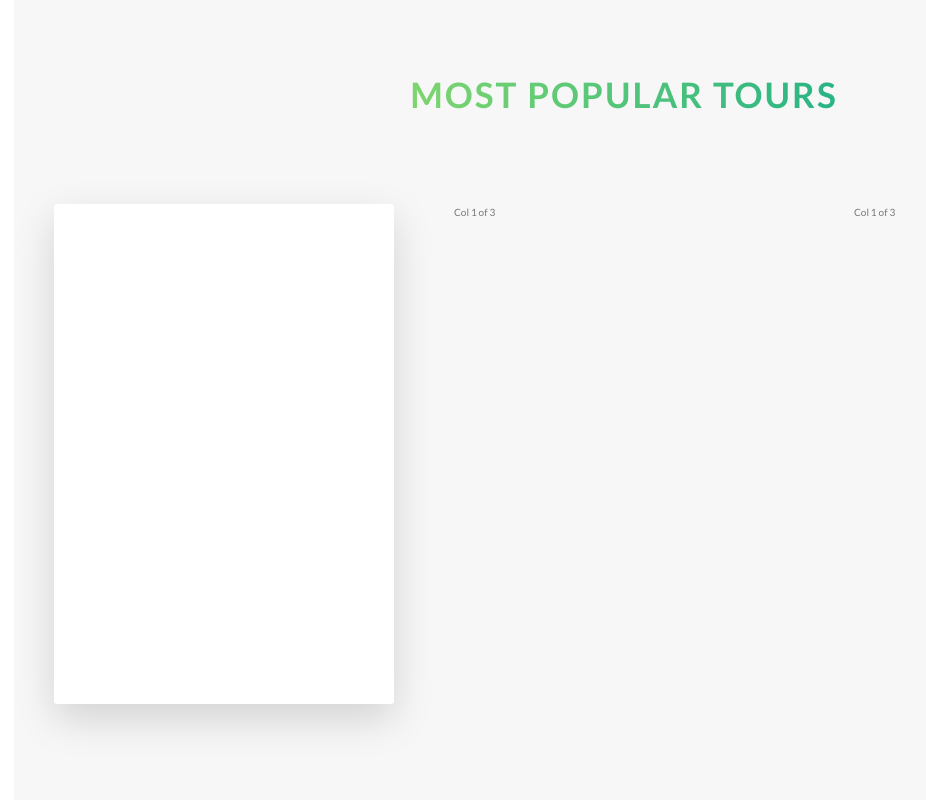
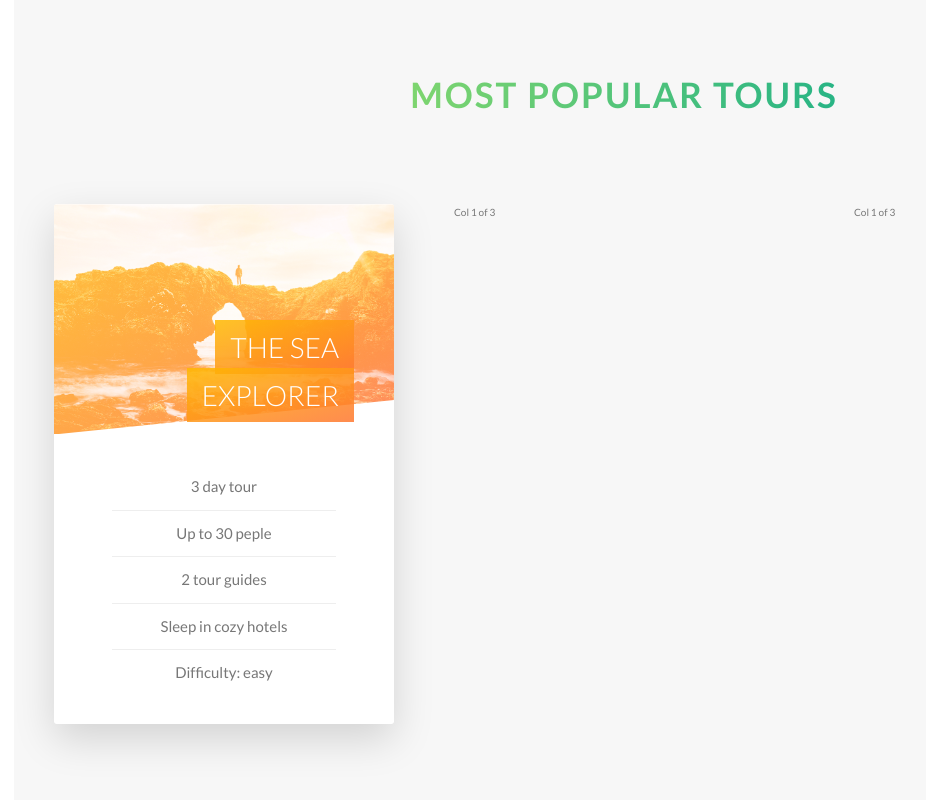
Before and after one commit to DanielCruz-fs/dnl-natours-project, a website: page index.html in a window 1280 px wide. Shown: the part 2272-3072 px from the top of the page, without its empty margins (16-942 px from the left). Drawn offline with Linux system fonts and the light colour scheme.

Commit message:
Make front card :sleepy:

```diff
--- a/index.html
+++ b/index.html
@@ -112,7 +112,21 @@
               <div class="col-1-of-3">
                 <div class="card">
                   <div class="card__side card__side--front">
-                    front
+                    <div class="card__picture card__picture--1">
+                      &nbsp;
+                    </div>
+                    <h4 class="card__heading">
+                      <span class="card__heading-span card__heading-span--1">The sea explorer</span>
+                    </h4>
+                    <div class="card__details">
+                      <ul>
+                        <li>3 day tour</li>
+                        <li>Up to 30 peple</li>
+                        <li>2 tour guides</li>
+                        <li>Sleep in cozy hotels</li>
+                        <li>Difficulty: easy</li>
+                      </ul>
+                    </div>
                   </div>
                   <div class="card__side card__side--back card__side--back-1">
                     back
--- a/sass/abstracts/_variables.scss
+++ b/sass/abstracts/_variables.scss
@@ -15,6 +15,7 @@ $color-gray-dark: #777;
 $color-white: #fff;
 $color-black: #0000;
 $color-gray-light-1: #f7f7f7;
+$color-gray-light-2: #eee;
 
 // Fonts
 $default-font-size: 1.6rem;
--- a/sass/components/_card.scss
+++ b/sass/components/_card.scss
@@ -1,13 +1,12 @@
 .card {
+  // For functionality
   perspective: 150rem;
   -moz-perspective: 150rem;
   position: relative;
-  height: 50rem;
+  height: 52rem;
 
   &__side {
-    color: #fff;
-    font-size: 2rem;
-    height: 50rem;
+    height: 52rem;
     transition: all .8s ease;
     position: absolute;
     top: 0;
@@ -15,6 +14,8 @@
     width: 100%;
     backface-visibility: hidden;
     border-radius: 3px;
+    // Hide the children's elements overflow
+    overflow: hidden;
     box-shadow: 0 1.5rem 4rem rgba($color-black, .15);
 
     &--front {
@@ -31,10 +32,79 @@
   }
 
   &:hover &__side--front {
-    transform: rotateY(180deg);
+    transform: rotateY(-180deg);
   }
 
   &:hover &__side--back {
     transform: rotateY(0);
   }
+
+  // For front side styling
+  &__picture {
+    background-size: cover;
+    height: 23rem;
+    background-blend-mode: screen;
+    // For all browsers
+    -webkit-clip-path: polygon(0 0, 100% 0, 100% 85%, 0 100%);
+    // To cut the size
+    clip-path: polygon(0 0, 100% 0, 100% 85%, 0 100%);
+
+    &--1 {
+      background-image: linear-gradient(to right bottom, $color-secondary-light, $color-secondary-dark),url(../img/nat-5.jpg);
+    }
+
+    &--2 {
+      background-image: url(../img/nat-5.jpg);
+    }
+
+
+    &--3 {
+      background-image: url(../img/nat-5.jpg);
+    }
+  }
+
+  &__heading {
+    font-size: 2.8rem;
+    font-weight: 300;
+    text-align: right;
+    text-transform: uppercase;
+    color: $color-white;
+    position: absolute;
+    top: 12rem;
+    right: 4rem;
+    width: 75%;
+  }
+
+  &__heading-span {
+    padding: 1rem 1.5rem;
+    // specifies how the background, padding, border, border-image, box-shadow, margin, and clip-path
+    // of an element is applied when the box for the element is fragmented (treats one element as two)
+    -webkit-box-decoration-break: clone;
+    box-decoration-break: clone;
+
+    &--1 {
+      background-image: linear-gradient(to right bottom, rgba($color-secondary-light, .85), rgba($color-secondary-dark, .85));
+    }
+  }
+
+  &__details {
+    padding: 3rem;
+
+    ul {
+      list-style: none;
+      width: 80%;
+      // TO center a block element inside a block element
+      margin: 0 auto;
+
+      li {
+        text-align: center;
+        font-size: 1.5rem;
+        padding: 1rem;
+
+        &:not(:last-child) {
+          border-bottom: 1px solid $color-gray-light-2;
+        }
+      }
+    }
+  }
 }
--- a/sass/layout/_header.scss
+++ b/sass/layout/_header.scss
@@ -8,6 +8,7 @@
     the element inside of the box. */
   background-size: cover;
   background-position: top;
+  -webkit-clip-path: polygon(0 0, 100% 0, 100% 75vh, 0 100%);
   clip-path: polygon(0 0, 100% 0, 100% 75vh, 0 100%);
 
   /* Always put position relative 'cause it's the parent */
```
Also changed, not shown: css/style.css.
